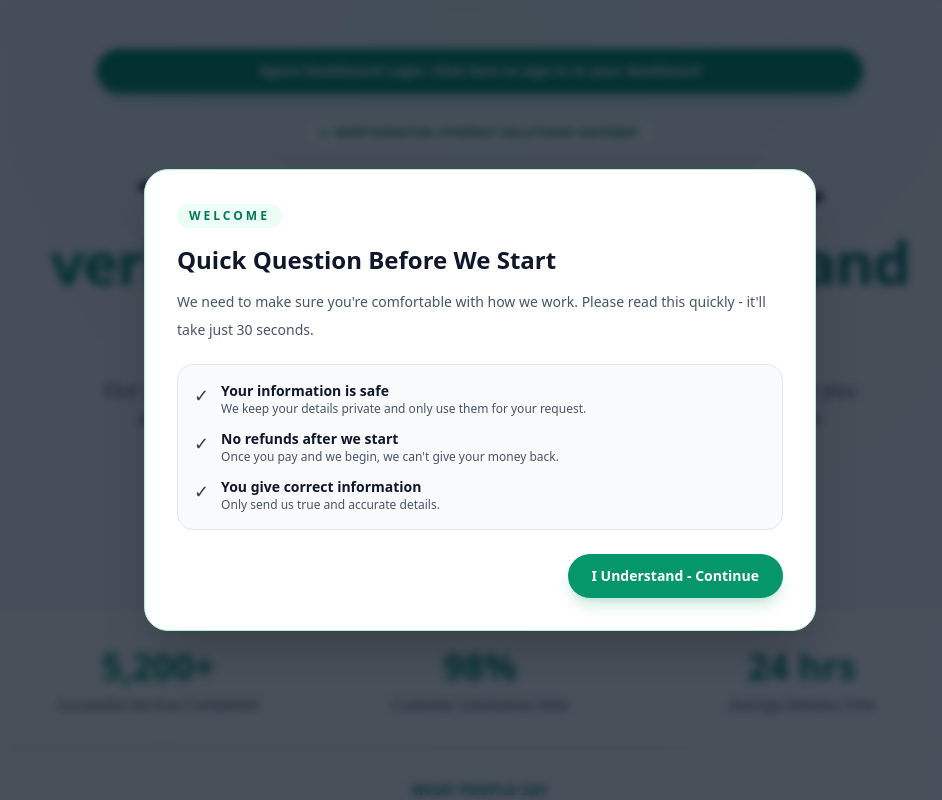
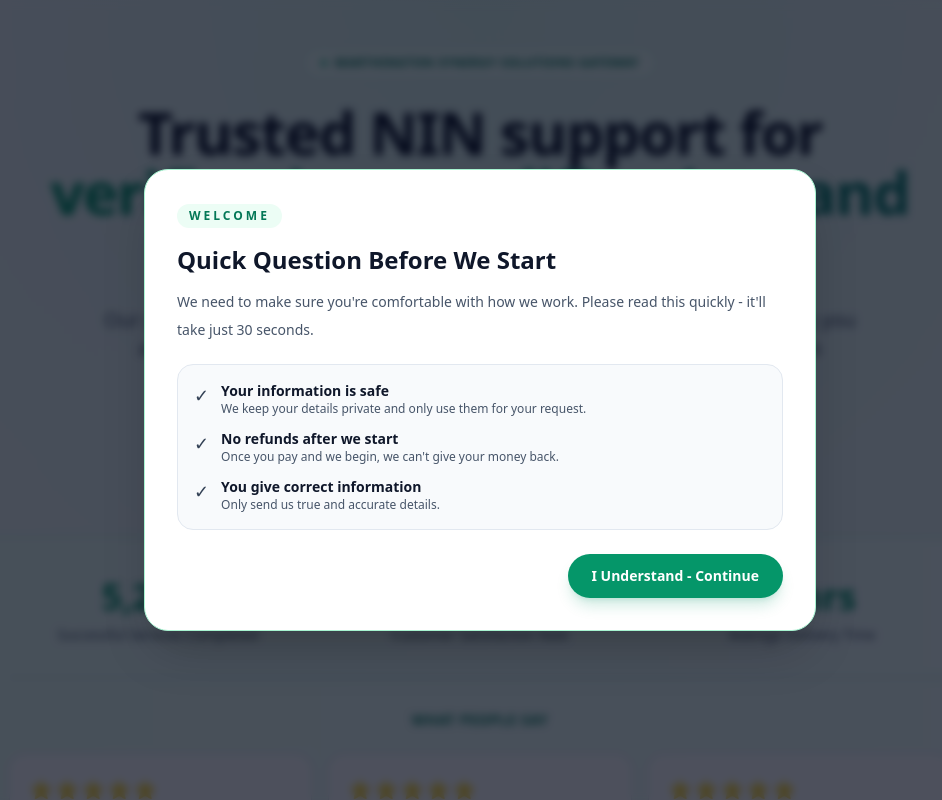
Before and after one commit to Washingtonam/Marthington-Gateway, a React (Vite) app: page / in a window 1280 px wide. Shown: the top 800 px of the page, without its empty margins (160-1102 px from the left). Built offline with nearby package versions, Linux system fonts and the light colour scheme; the HTML template or start-up script is replaced by a standard one.

Commit message:
Fix: Remove invalid regex patterns from vercel.json

```diff
--- a/src/LandingPage.jsx
+++ b/src/LandingPage.jsx
@@ -789,16 +789,6 @@ export default function LandingPage() {
           </div>
         </div>
       )}
-      <div className="sticky top-0 z-40 mb-6 flex justify-center px-2 md:px-0">
-        <a
-          href="https://ds.marthington.com.ng/dashboard"
-          target="_blank"
-          rel="noopener noreferrer"
-          className="w-full max-w-3xl rounded-full border border-emerald-200 bg-emerald-600 px-4 py-3 text-center text-sm font-bold text-white shadow-lg shadow-emerald-600/20 transition-all hover:bg-emerald-700"
-        >
-          Agent Dashboard Login: Click here to sign in to your dashboard
-        </a>
-      </div>
       <div className="mx-auto max-w-5xl">
         {/* HEADER - ALWAYS VISIBLE */}
         {!activeService && (
@@ -822,14 +812,12 @@ export default function LandingPage() {
               >
                 💬 Chat First (No Charge)
               </a>
-              <a
-                href="https://ds.marthington.com.ng/dashboard"
-                target="_blank"
-                rel="noopener noreferrer"
+              <button
+                onClick={() => document.getElementById('services-section').scrollIntoView({ behavior: 'smooth' })}
                 className="inline-flex items-center justify-center rounded-full border border-emerald-200 bg-white px-6 py-3.5 text-sm font-bold text-emerald-700 shadow-sm transition-all hover:border-emerald-300 hover:bg-emerald-50"
               >
-                Agent Portal
-              </a>
+                View Services
+              </button>
             </div>
           </header>
         )}
@@ -882,7 +870,7 @@ export default function LandingPage() {
               </div>
             </div>
             <div>
-              <div className="mb-8 flex flex-col gap-3 text-center md:flex-row md:items-end md:justify-between">
+              <div id="services-section" className="mb-8 flex flex-col gap-3 text-center md:flex-row md:items-end md:justify-between">
                 <div>
                   <p className="text-sm font-semibold uppercase tracking-[0.35em] text-emerald-700">Quick & Easy</p>
                   <h2 className="text-2xl font-bold text-slate-900">Choose what you need</h2>
```
